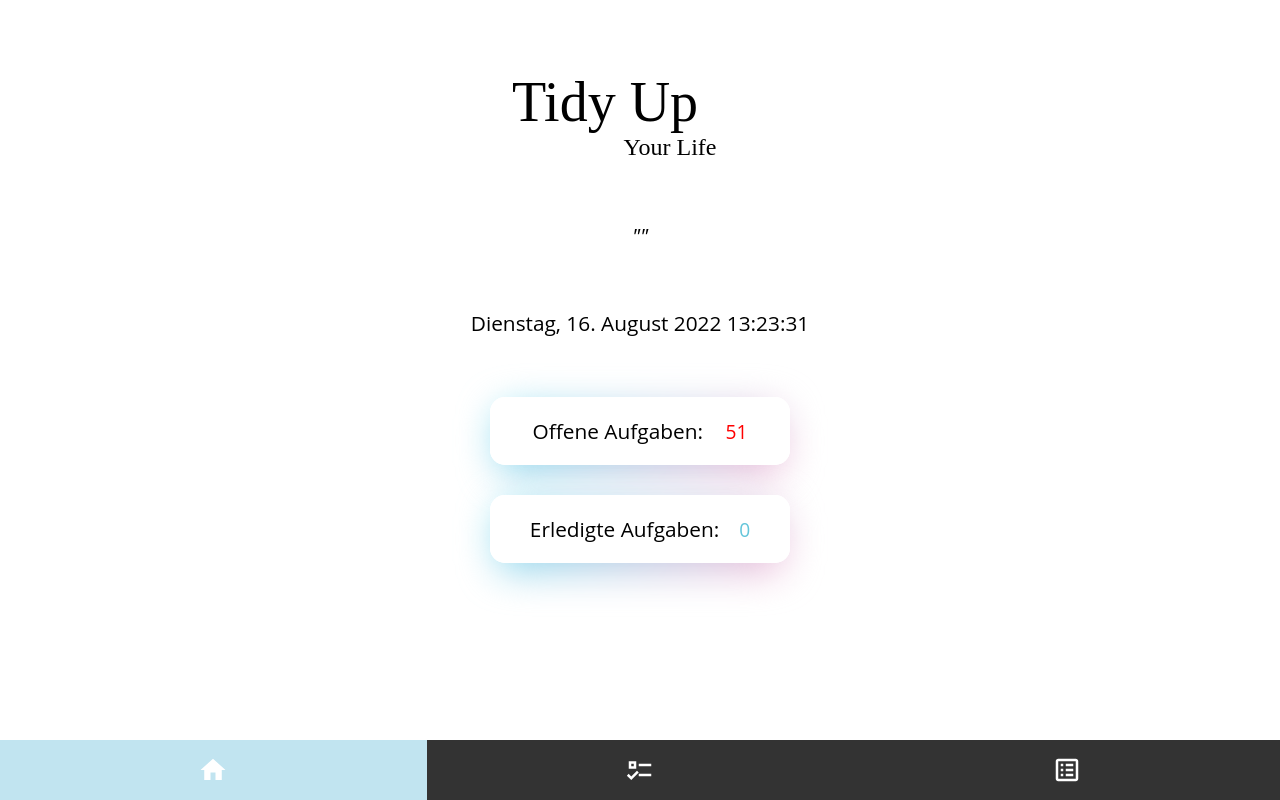
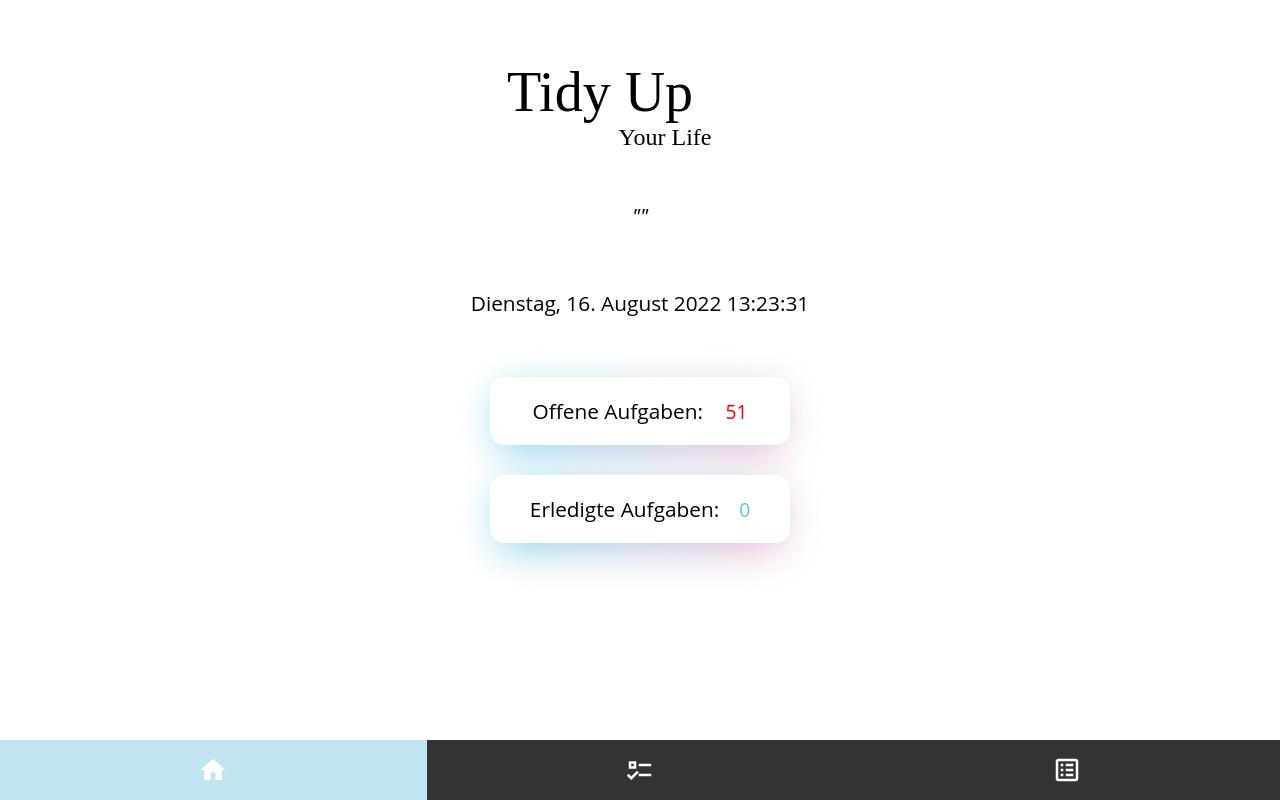
Before and after one commit to alicie232/capstone-project, a React (Create React App) app: page / in a window 1280 px wide. Built offline with nearby package versions, Linux system fonts and the light colour scheme; no server answers.

Commit message:
adjust styling

```diff
--- a/src/components/NewTodo.js
+++ b/src/components/NewTodo.js
@@ -16,7 +16,6 @@ const AddTodoButton = styled.button`
   display: flex;
   justify-content: center;
   align-items: center;
-  padding-bottom: 4px;
   bottom: 75px;
   right: 15px;
   width: 65px;
--- a/src/pages/HomePage.js
+++ b/src/pages/HomePage.js
@@ -29,7 +29,7 @@ const StyledHeader = styled.header`
   border: none;
   border-radius: 15px;
   padding: 30px 40px 20px 20px;
-  margin: 40px;
+  margin: 30px;
   margin-right: 90px;
   text-align: center;
   font-size: 3.5rem;
```
